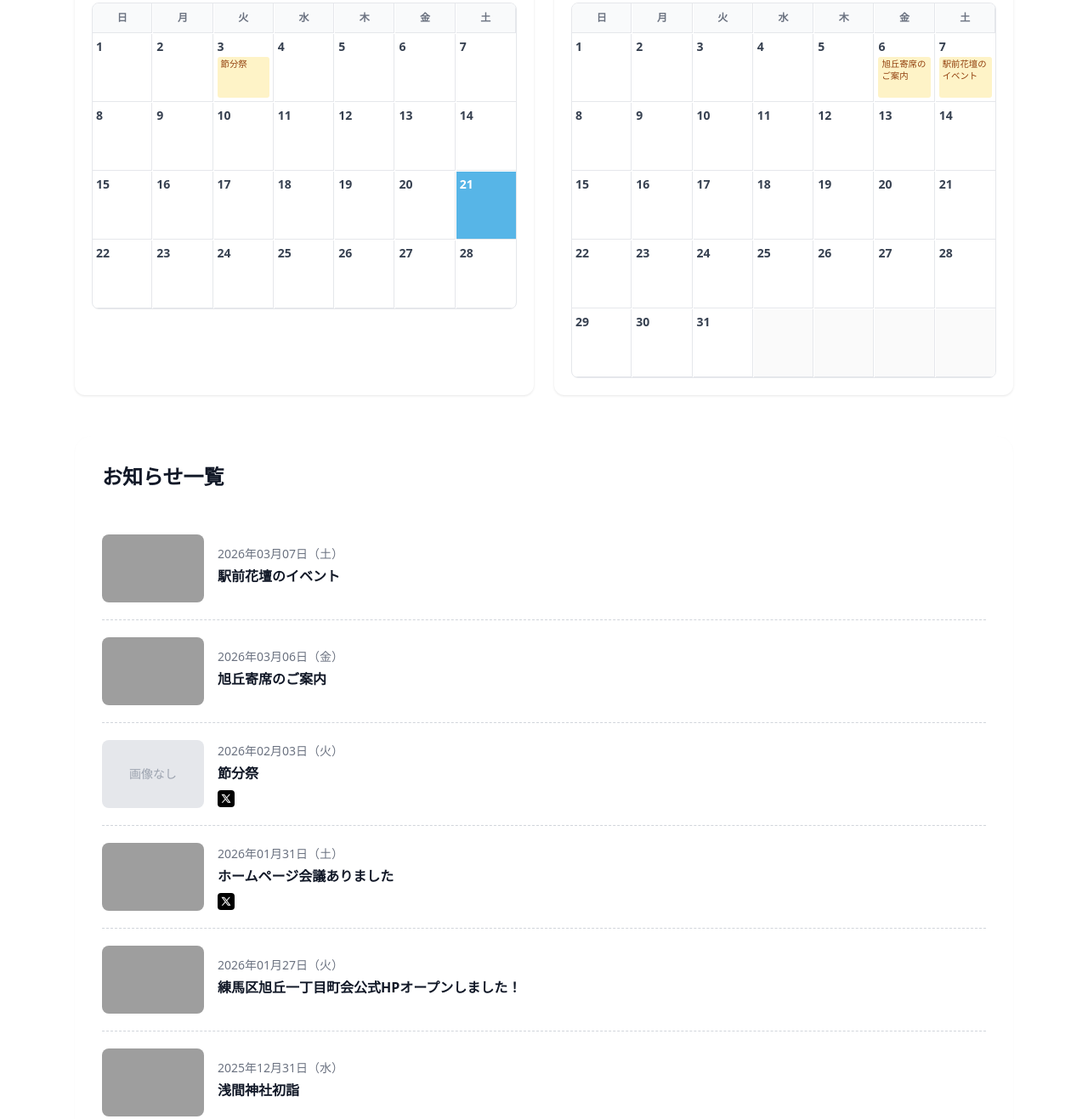
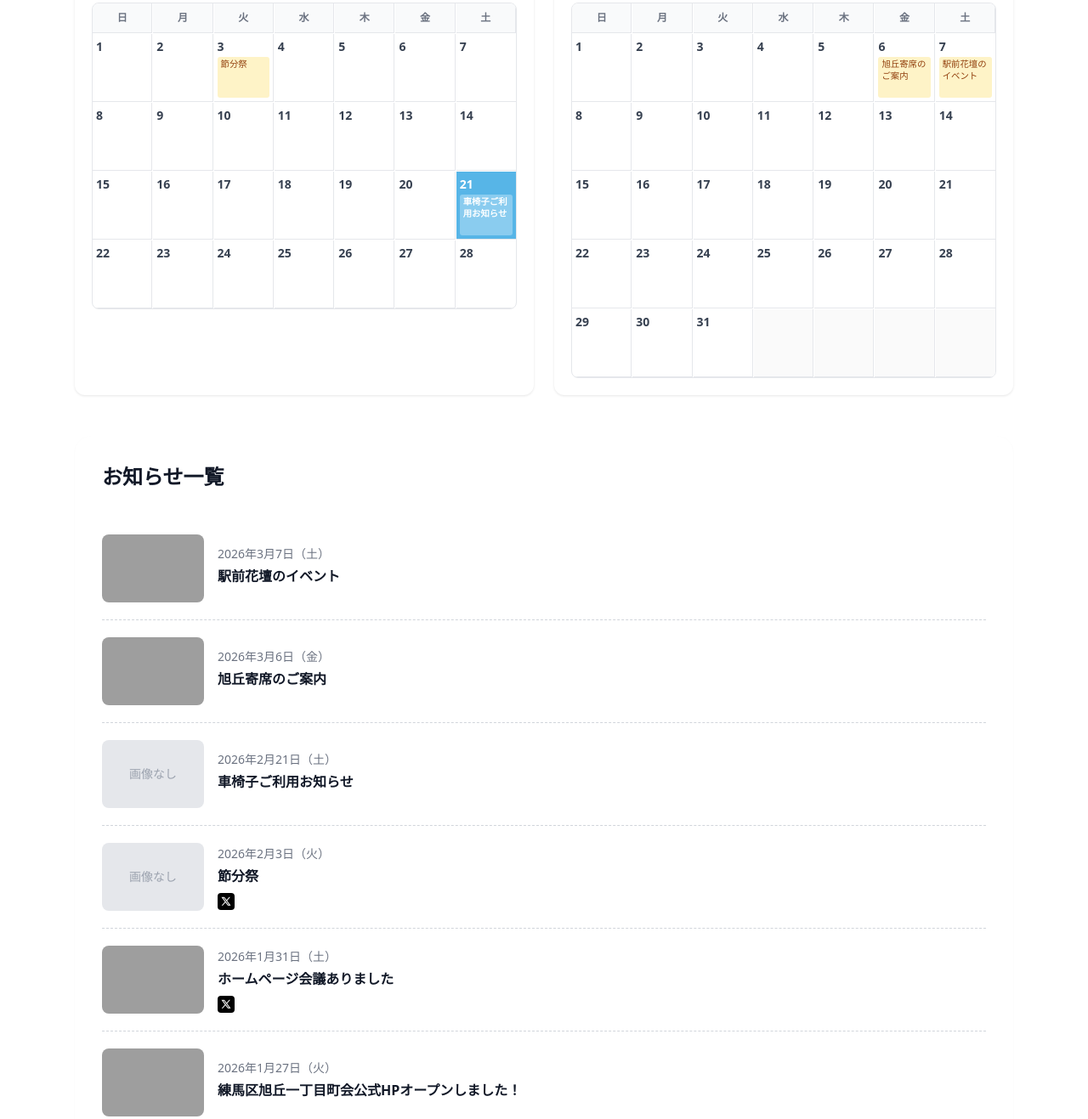
Before and after one commit to xim2jp/asahigaoka, a website: page news.html in a window 1280 px wide. Shown: the part 621-1938 px from the top of the page at 85% size. Drawn offline with nearby package versions, Linux system fonts and the light colour scheme; grey boxes are pictures that could not be loaded; a script that the page names is missing.

Commit message:
Update news.html - 2026-02-21

```diff
--- a/news.html
+++ b/news.html
@@ -295,7 +295,7 @@
         }
       }
     </style>
-    <!-- Generated at: 2026-02-20T15:05:05.621062Z -->
+    <!-- Generated at: 2026-02-21T03:44:42.466764Z -->
   </head>
   <body class="bg-white">
     <!-- ヘッダー -->
@@ -475,9 +475,9 @@
             </div><div class="calendar-day  ">
                 <span class="calendar-day-number">20</span>
 
-            </div><div class="calendar-day today ">
+            </div><div class="calendar-day today has-event">
                 <span class="calendar-day-number">21</span>
-
+                <div class="calendar-day-event" onclick="event.stopPropagation(); window.location.href='news/4a798814-0c66-462f-a108-067a10bb0540.html'" title="車椅子ご利用お知らせ">車椅子ご利用お知らせ</div>
             </div><div class="calendar-day  ">
                 <span class="calendar-day-number">22</span>
 
@@ -616,7 +616,7 @@
             <a href="news/4e7580ac-6e9e-4653-a5ac-df91dff308d9.html" class="news-item">
                 <img src="https://swaringqrzthsdpsyoft.supabase.co/storage/v1/object/public/featured-images/1771052626264-oaas1ylg7.jpg" alt="駅前花壇のイベント" class="news-item-image">
                 <div class="news-item-content">
-                    <div class="news-item-date">2026年03月07日（土）</div>
+                    <div class="news-item-date">2026年3月7日（土）</div>
                     <div class="news-item-title">駅前花壇のイベント</div>
                     <div class="news-item-icons">
 
@@ -627,8 +627,19 @@
             <a href="news/6d7016a3-8fe0-43c6-9797-1246dce0a0ed.html" class="news-item">
                 <img src="https://swaringqrzthsdpsyoft.supabase.co/storage/v1/object/public/featured-images/1771051458920-oqlls7qr1.jpg" alt="旭丘寄席のご案内" class="news-item-image">
                 <div class="news-item-content">
-                    <div class="news-item-date">2026年03月06日（金）</div>
+                    <div class="news-item-date">2026年3月6日（金）</div>
                     <div class="news-item-title">旭丘寄席のご案内</div>
+                    <div class="news-item-icons">
+
+                    </div>
+                </div>
+            </a>
+
+            <a href="news/4a798814-0c66-462f-a108-067a10bb0540.html" class="news-item">
+                <div class="news-item-image bg-gray-200 flex items-center justify-center text-gray-400 text-sm">画像なし</div>
+                <div class="news-item-content">
+                    <div class="news-item-date">2026年2月21日（土）</div>
+                    <div class="news-item-title">車椅子ご利用お知らせ</div>
                     <div class="news-item-icons">
 
                     </div>
@@ -638,7 +649,7 @@
             <a href="news/a37a74e3-61ca-4116-bc53-f75ab57cdc1d.html" class="news-item">
                 <div class="news-item-image bg-gray-200 flex items-center justify-center text-gray-400 text-sm">画像なし</div>
                 <div class="news-item-content">
-                    <div class="news-item-date">2026年02月03日（火）</div>
+                    <div class="news-item-date">2026年2月3日（火）</div>
                     <div class="news-item-title">節分祭</div>
                     <div class="news-item-icons">
                         <div class="news-item-icon x" title="Xで投稿済み"><i class="ri-twitter-x-line text-xs"></i></div>
@@ -649,7 +660,7 @@
             <a href="news/69b69a6b-b04e-4953-97e7-57cb265e2aef.html" class="news-item">
                 <img src="https://swaringqrzthsdpsyoft.supabase.co/storage/v1/object/public/featured-images/1769839635458-cvc5ecgql.jpg" alt="ホームページ会議ありました" class="news-item-image">
                 <div class="news-item-content">
-                    <div class="news-item-date">2026年01月31日（土）</div>
+                    <div class="news-item-date">2026年1月31日（土）</div>
                     <div class="news-item-title">ホームページ会議ありました</div>
                     <div class="news-item-icons">
                         <div class="news-item-icon x" title="Xで投稿済み"><i class="ri-twitter-x-line text-xs"></i></div>
@@ -660,7 +671,7 @@
             <a href="news/bf81f3b8-8300-4ab2-b757-8787c4dc7179.html" class="news-item">
                 <img src="https://swaringqrzthsdpsyoft.supabase.co/storage/v1/object/public/featured-images/1769450095169-s4729kirh.png" alt="練馬区旭丘一丁目町会公式HPオープンしました！" class="news-item-image">
                 <div class="news-item-content">
-                    <div class="news-item-date">2026年01月27日（火）</div>
+                    <div class="news-item-date">2026年1月27日（火）</div>
                     <div class="news-item-title">練馬区旭丘一丁目町会公式HPオープンしました！</div>
                     <div class="news-item-icons">
 
```
